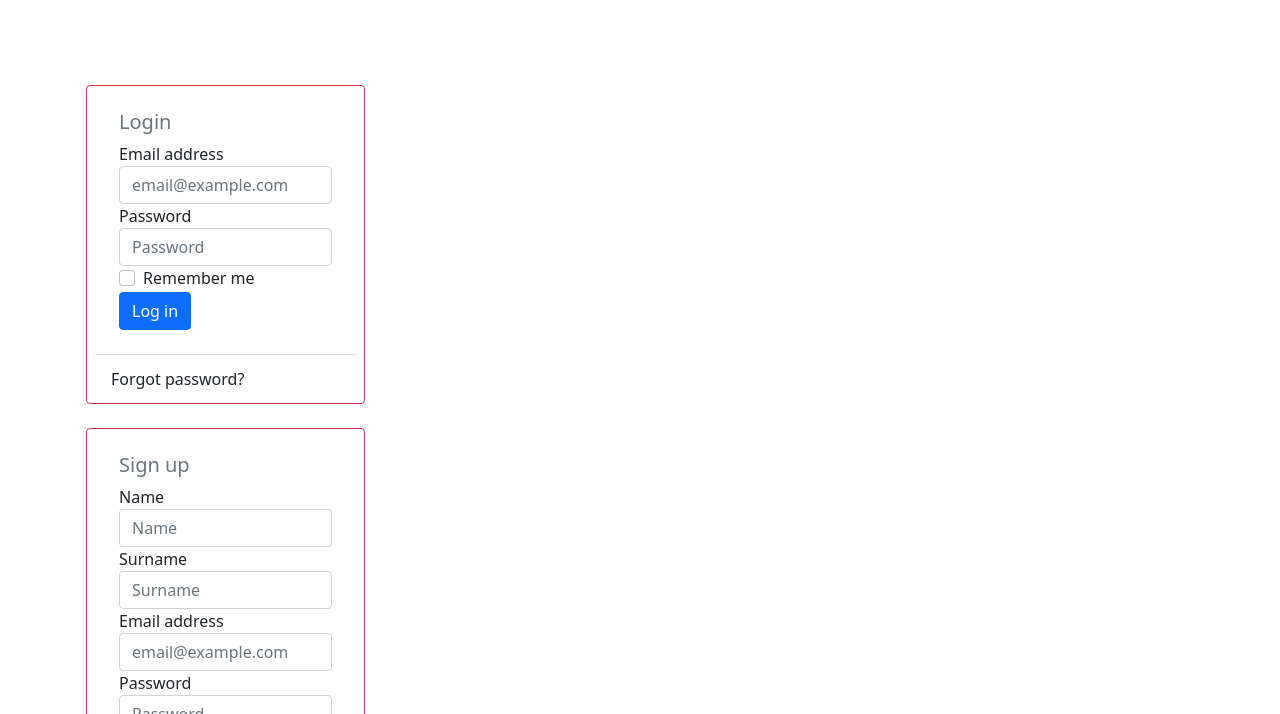
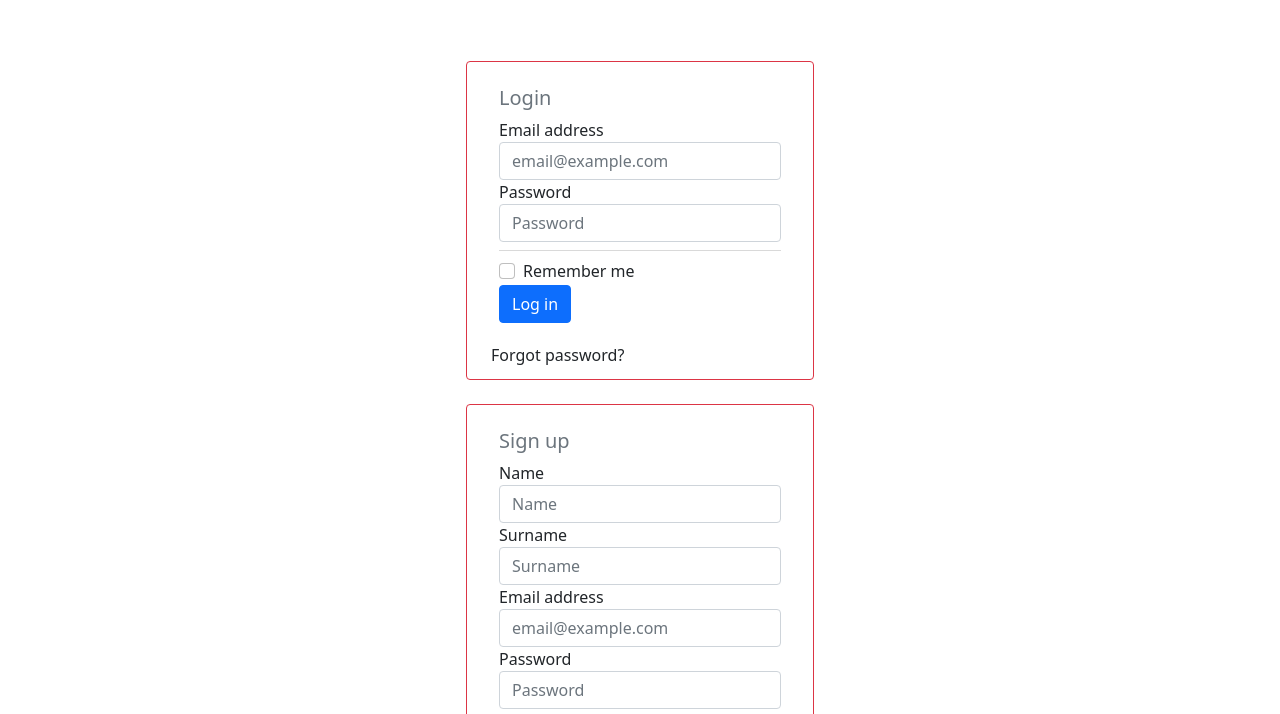
Before and after one commit to ThiagoCal/Store1, a plain HTML site: page webpage/index2.html in a window 1280 px wide. Shown: the part 236-950 px from the top of the page. Drawn offline with nearby package versions, Linux system fonts and the light colour scheme.

Commit message:
Fixing columns

```diff
--- a/webpage/index2.html
+++ b/webpage/index2.html
@@ -38,10 +38,6 @@
             </div>
         </div>
 
-
-
-
-
         <div class="btn-group">
             <button type="button" class=" btn btn-secondary dropdown-toggle" data-bs-toggle="dropdown" aria-haspopup="true" aria-expanded="false">
               Menu
@@ -54,22 +50,23 @@
             </div>
         </div>
 
-
       </nav>
     <h1 class="display-1 text-center text-primary mt-2">Store 1</h1>
     <p class="lead text-center">Welcome to our store!</p>
     <br>
     <br>
 </header>
+
+
 <body style="padding: 25px; margin: 10px;">
-
-    <script src="https://cdn.jsdelivr.net/npm/bootstrap@5.0.0-beta3/dist/js/bootstrap.bundle.min.js"
-    integrity="sha384-JEW9xMcG8R+pH31jmWH6WWP0WintQrMb4s7ZOdauHnUtxwoG2vI5DkLtS3qm9Ekf" crossorigin="anonymous"></script>
+<script src="https://cdn.jsdelivr.net/npm/bootstrap@5.0.0-beta3/dist/js/bootstrap.bundle.min.js" integrity="sha384-JEW9xMcG8R+pH31jmWH6WWP0WintQrMb4s7ZOdauHnUtxwoG2vI5DkLtS3qm9Ekf" crossorigin="anonymous"></script>
 
 <div class="container">
-    <div class="row" style="display: inline;" >
+<div class="row">
 
-      <div class=" col w-25 p-2 mx-1  border border-danger rounded">
+    <div class="col-4"></div>
+    <div class="col-4" style="display: inline;" >
+        <div class="p-2 mx-1 border border-danger rounded">
             <form class="px-4 py-3">
                 <div class="form-group">
                     <h2 class="lead text-secondary">Login</h2>
@@ -82,23 +79,19 @@
                     <label for="passwordsignup">Password</label>
                     <input type="password" class="form-control" id="passwordsignup" placeholder="Password">
                 </div>
+                <div class="dropdown-divider"></div>
                 <div class="form-check">
                     <input type="checkbox" class="form-check-input" id="dropdownCheck">
-                  <label class="form-check-label" for="dropdownCheck">
-                    Remember me
-                  </label>
+                    <label class="form-check-label" for="dropdownCheck"> Remember me </label>
                 </div>
-              <button type="submit" class="btn btn-primary">Log in</button>
+                <button type="submit" class="btn btn-primary"> Log in </button>
             </form>
-              <div class="dropdown-divider"></div>
             <a class="dropdown-item" href="#">Forgot password?</a>
         </div>
-      </div>
 
+        <br>
 
-      <div class="col-xs-2 w-25 p-2 mx-1 border border-danger rounded">
-
-
+        <div class="p-2 mx-1 border border-danger rounded">
             <form class="px-4 py-3">
                 <div class="form-group">
                     <h2 class="lead text-secondary">Sign up</h2>
@@ -122,24 +115,16 @@
                 <div class="dropdown-divider"></div>
                 <div class="form-check">
                     <input type="checkbox" class="form-check-input" id="dropdownCheck">
-                    <label class="form-check-label" for="dropdownCheck">
-                      Remember me
-                    </label>
+                    <label class="form-check-label" for="dropdownCheck"> Remember me </label>
                 </div>
-                    <button type="submit" class="btn btn-primary">Sign in</button>
+                <button type="submit" class="btn btn-primary"> Sign in </button>
             </form>
+        </div>
+    </div>
+    <div class="col-4"></div>
 
 </div>
-
 </div>
 
-
-    <!--<div class="w-50 p-3" style="background-color: #eee;">Width 50%</div>
-            <h2 class="lead text-secondary">Sign Up</h2>
-        </div>
-        <div class="float-end
-        </div>
-    </div>
-    -->
 </body>
 </html>
```
Lines whose indentation alone changed are shown as unchanged.
